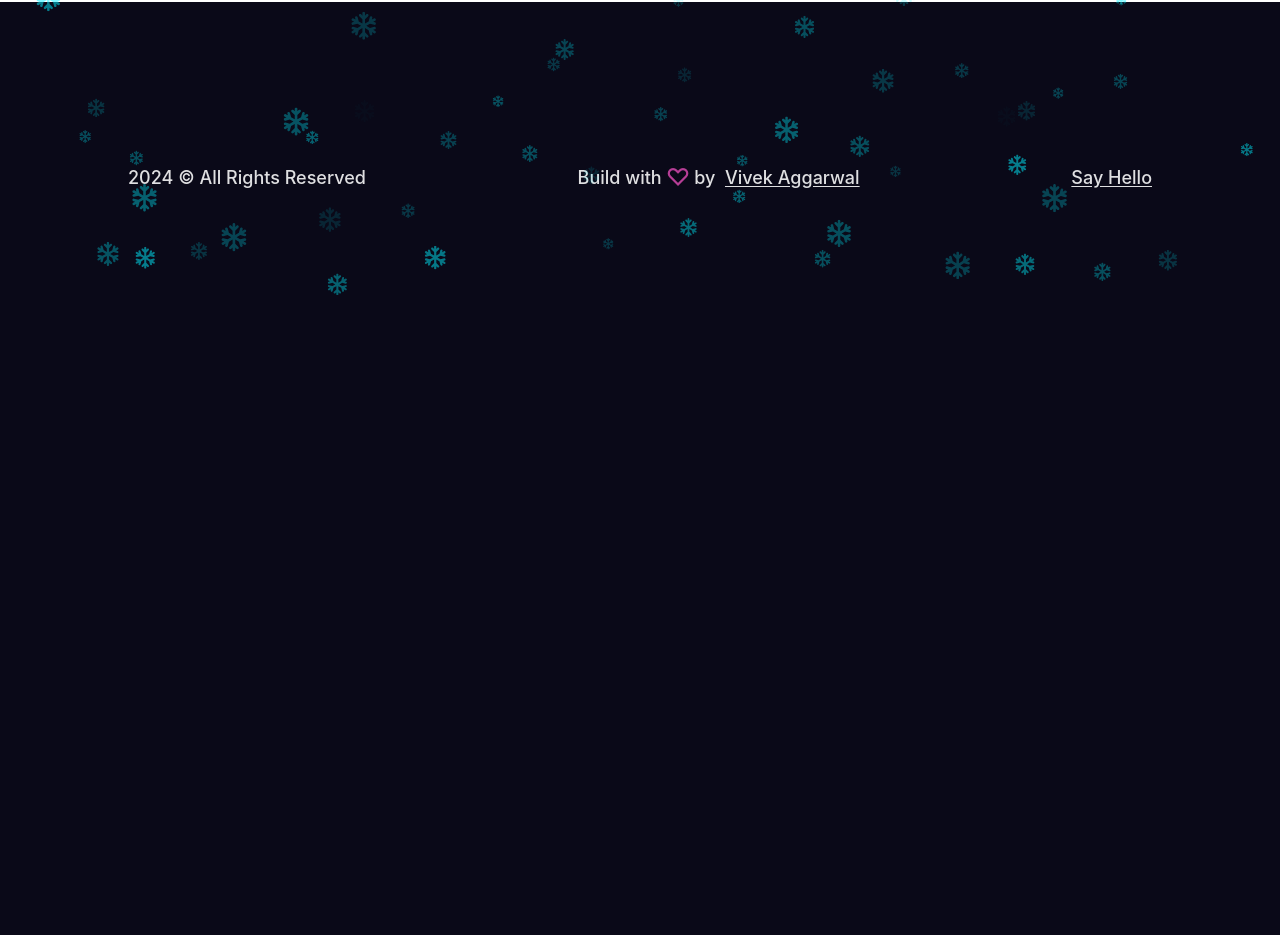
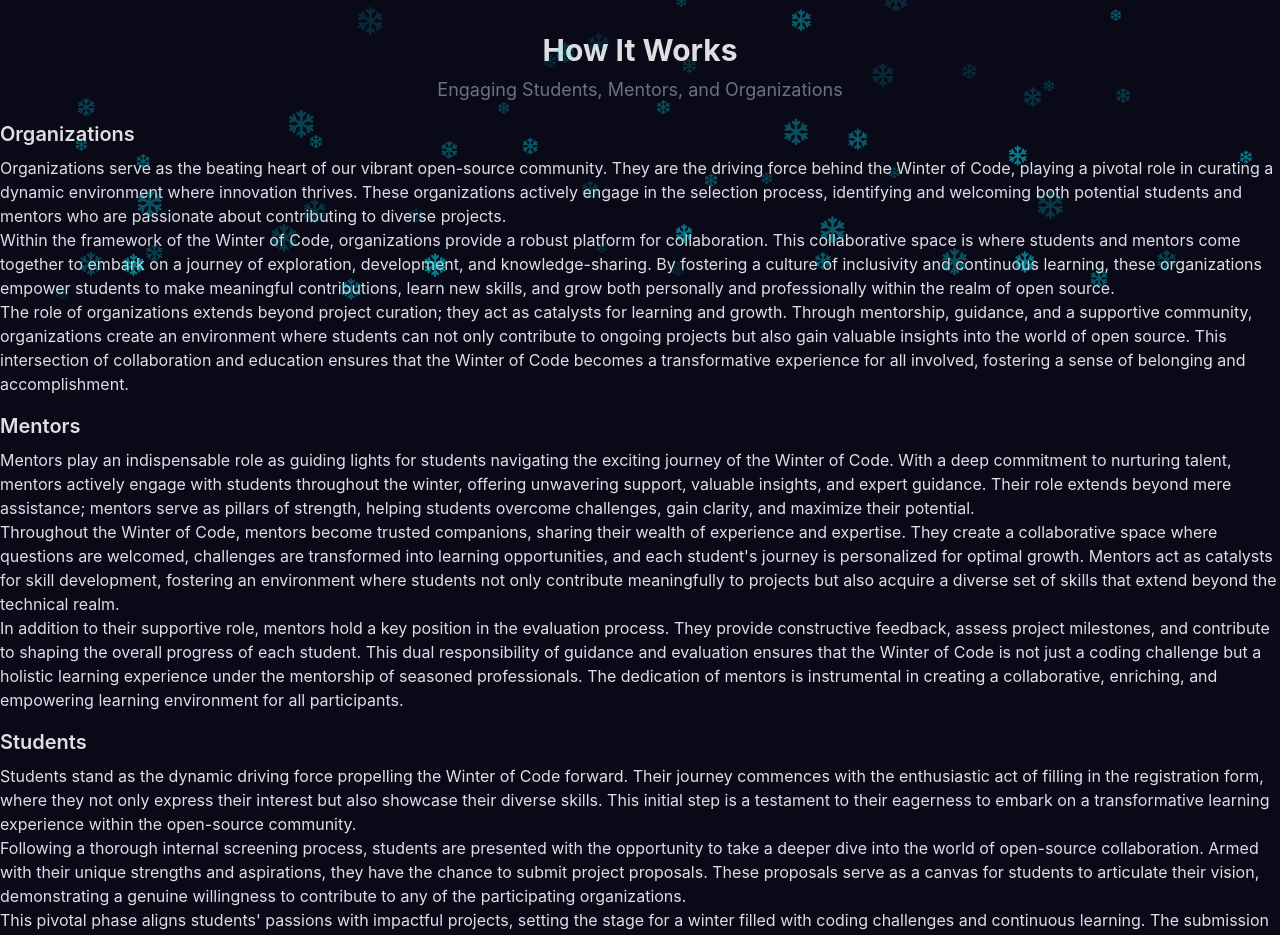
Before and after one commit to shrey7ansh07/winter-of-code, a React (Vite) app: page / in a window 1280 px wide. Shown: the part 500-1435 px from the top of the page. Before the commit the page ends 854 px from the top, so only its background shows below. Built offline with nearby package versions, Linux system fonts and the light colour scheme.

Commit message:
about updated

```diff
--- a/src/Components/Home/About.jsx
+++ b/src/Components/Home/About.jsx
@@ -1,33 +1,65 @@
-import React, { useEffect, useRef } from 'react';
-import bgVideo from "/Bgcomponents/test1.jpeg";
-import Logo from '../Header/HeaderComponents/Logo';
+import React from 'react';
 
 function About() {
+    return (
+        <section className='about-us-section mt-8 mb-8'>
+            <div className='container'>
+                <div className='row'>
+                    <div className='col-md-6 offset-md-3'>
+                        <div className='faq-title text-center pb-4'>
+                            <h2 className='text-3xl font-bold mb-2'>How It Works</h2>
+                            <p className='text-lg text-gray-500'>Engaging Students, Mentors, and Organizations</p>
+                        </div>
+                    </div>
+                    <div className='col-md-6 offset-md-3'>
+                        <div className='faq'>
+                        <div className='mb-4'>
+    <h3 className='text-xl font-semibold mb-2'>Organizations</h3>
+    <p>
+        Organizations serve as the beating heart of our vibrant open-source community. They are the driving force behind the Winter of Code, playing a pivotal role in curating a dynamic environment where innovation thrives. These organizations actively engage in the selection process, identifying and welcoming both potential students and mentors who are passionate about contributing to diverse projects.
+    </p>
+    <p>
+        Within the framework of the Winter of Code, organizations provide a robust platform for collaboration. This collaborative space is where students and mentors come together to embark on a journey of exploration, development, and knowledge-sharing. By fostering a culture of inclusivity and continuous learning, these organizations empower students to make meaningful contributions, learn new skills, and grow both personally and professionally within the realm of open source.
+    </p>
+    <p>
+        The role of organizations extends beyond project curation; they act as catalysts for learning and growth. Through mentorship, guidance, and a supportive community, organizations create an environment where students can not only contribute to ongoing projects but also gain valuable insights into the world of open source. This intersection of collaboration and education ensures that the Winter of Code becomes a transformative experience for all involved, fostering a sense of belonging and accomplishment.
+    </p>
+</div>
 
-    let date = new Date();
-    let year = date.getFullYear();
+<div className='mb-4'>
+    <h3 className='text-xl font-semibold mb-2'>Mentors</h3>
+    <p>
+        Mentors play an indispensable role as guiding lights for students navigating the exciting journey of the Winter of Code. With a deep commitment to nurturing talent, mentors actively engage with students throughout the winter, offering unwavering support, valuable insights, and expert guidance. Their role extends beyond mere assistance; mentors serve as pillars of strength, helping students overcome challenges, gain clarity, and maximize their potential.
+    </p>
+    <p>
+        Throughout the Winter of Code, mentors become trusted companions, sharing their wealth of experience and expertise. They create a collaborative space where questions are welcomed, challenges are transformed into learning opportunities, and each student's journey is personalized for optimal growth. Mentors act as catalysts for skill development, fostering an environment where students not only contribute meaningfully to projects but also acquire a diverse set of skills that extend beyond the technical realm.
+    </p>
+    <p>
+        In addition to their supportive role, mentors hold a key position in the evaluation process. They provide constructive feedback, assess project milestones, and contribute to shaping the overall progress of each student. This dual responsibility of guidance and evaluation ensures that the Winter of Code is not just a coding challenge but a holistic learning experience under the mentorship of seasoned professionals. The dedication of mentors is instrumental in creating a collaborative, enriching, and empowering learning environment for all participants.
+    </p>
+</div>
 
-    return (
-        <div className='md:h-[700px] h-[500px] relative flex justify-center items-center'>
-            <div className="container mx-auto px-48 mt-96">
-                <h1 className="text-3xl font-bold mb-4">About Mandi Winter of Code</h1>
-                <p>Welcome to Mandi Winter of Code, a platform dedicated to fostering collaboration, innovation, and skill development among the coding enthusiasts of Mandi and beyond. Our initiative aims to provide a conducive environment for individuals passionate about coding to come together, learn, and contribute to meaningful projects.</p>
+<div className='mb-4'>
+    <h3 className='text-xl font-semibold mb-2'>Students</h3>
+    <p>
+        Students stand as the dynamic driving force propelling the Winter of Code forward. Their journey commences with the enthusiastic act of filling in the registration form, where they not only express their interest but also showcase their diverse skills. This initial step is a testament to their eagerness to embark on a transformative learning experience within the open-source community.
+    </p>
+    <p>
+        Following a thorough internal screening process, students are presented with the opportunity to take a deeper dive into the world of open-source collaboration. Armed with their unique strengths and aspirations, they have the chance to submit project proposals. These proposals serve as a canvas for students to articulate their vision, demonstrating a genuine willingness to contribute to any of the participating organizations.
+    </p>
+    <p>
+        This pivotal phase aligns students' passions with impactful projects, setting the stage for a winter filled with coding challenges and continuous learning. The submission of project proposals not only marks a commitment to contribute meaningfully but also opens doors to a realm of possibilities where students can apply their skills, explore new horizons, and make a tangible impact in the world of open source.
+    </p>
+    <p>
+        In essence, students are not just participants; they are architects of their own learning journey during the Winter of Code, contributing their unique perspectives and skills to shape the future of open-source development.
+    </p>
+</div>
 
-                <h2 className="text-2xl font-bold mt-8 mb-4">Our Mission</h2>
-                <p>At Mandi Winter of Code, our mission is to empower individuals with the knowledge, skills, and opportunities they need to thrive in the ever-evolving world of technology. We believe in the transformative power of coding and seek to make it accessible to everyone, regardless of background or experience level.</p>
-
-                <h2 className="text-2xl font-bold mt-8 mb-4">What We Offer</h2>
-                <ul>
-                    <li>Project Opportunities: We provide a diverse range of projects spanning various domains such as web development, machine learning, mobile app development, and more. Participants have the chance to work on real-world projects, gaining invaluable hands-on experience.</li>
-                    <li>Mentorship: Our experienced mentors are here to guide and support participants throughout their coding journey. Whether you're a beginner looking to learn the basics or an experienced coder seeking advice on advanced topics, our mentors are ready to help.</li>
-                    <li>Community Engagement: Joining Mandi Winter of Code means becoming part of a vibrant and supportive community of like-minded individuals. Connect with fellow participants, share ideas, collaborate on projects, and build lasting relationships.</li>
-                    <li>Skill Development: We believe in the importance of continuous learning and growth. Through workshops, tutorials, and resources, we provide opportunities for participants to expand their skill sets and stay up-to-date with the latest trends and technologies in the world of coding.</li>
-                </ul>
-
-                <h2 className="text-2xl font-bold mt-8 mb-4">Get Involved</h2>
-                <p>Whether you're a student, professional, or coding enthusiast, there's a place for you at Mandi Winter of Code. Join us in our mission to learn, collaborate, and create. Together, we can make a difference in the world through code.</p>
+                        </div>
+                    </div>
+                </div>
             </div>
-        </div>
+        </section>
     );
 }
 
--- a/src/Components/Home/Home.jsx
+++ b/src/Components/Home/Home.jsx
@@ -8,7 +8,7 @@ function Home() {
         <div>
             <ParticlesContainer />
             <Top />
-
+            <About/>
 
         </div>
     )
```
